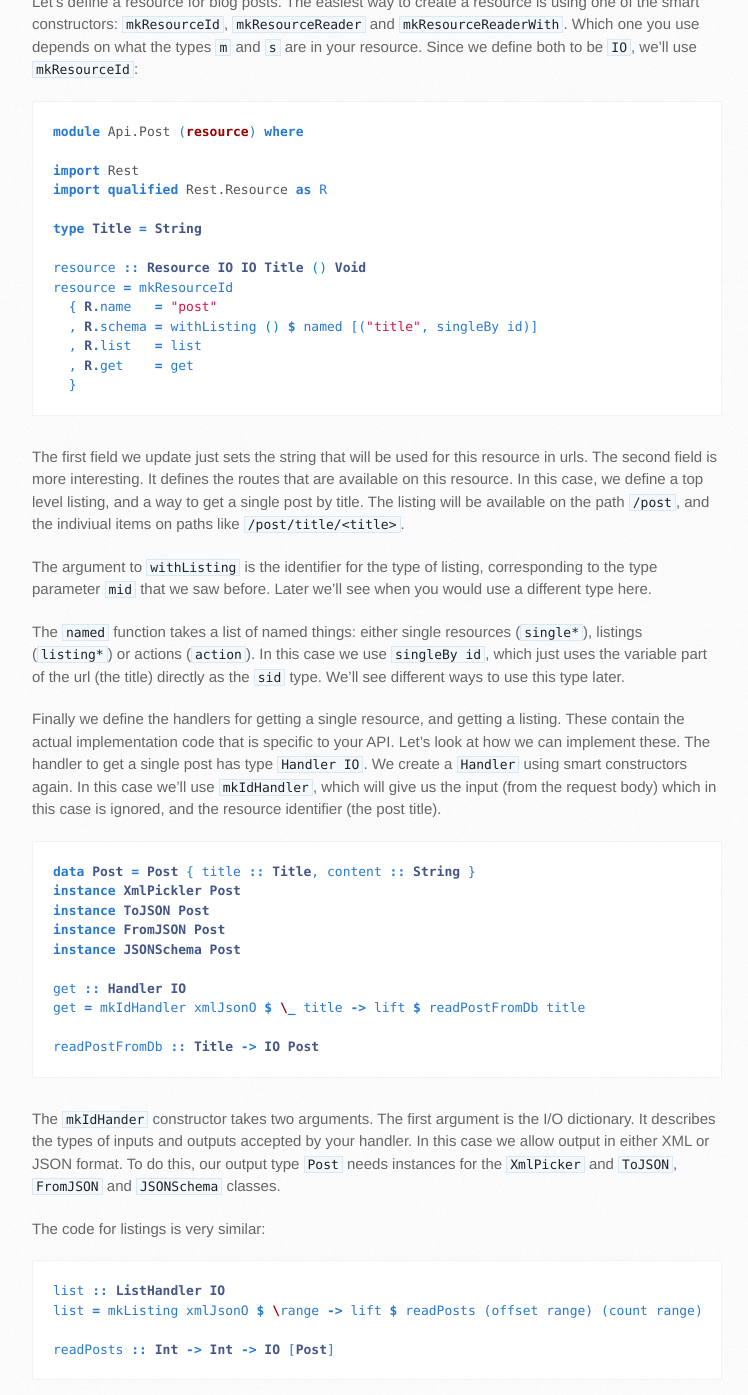
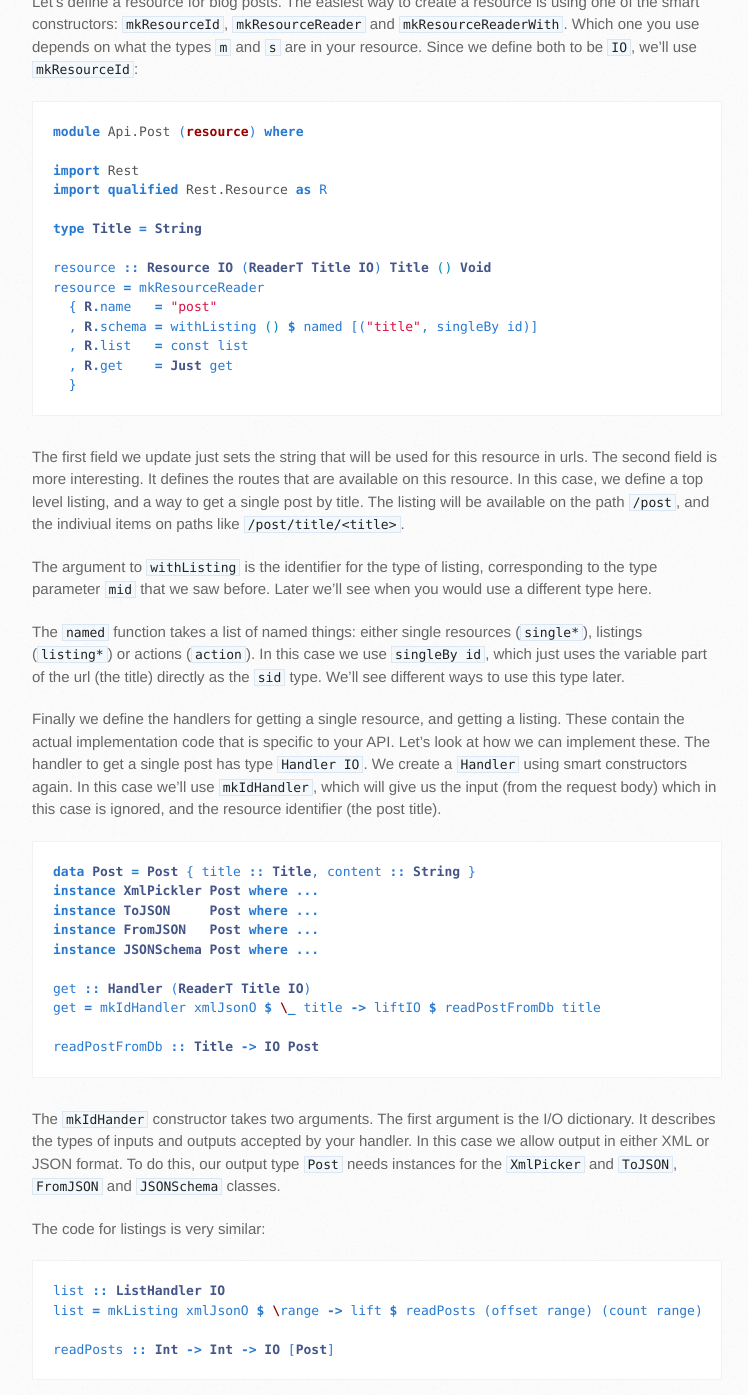
Before and after one commit to silkapp/rest, a Jekyll site: the page built from tutorial.md, in a window 1280 px wide and 1400 px high, scrolled down 867 px. Shown: the top 1395 px of the window, without its empty margins (138-886 px from the left). Built offline with Jekyll 4.4.1, drawn with Linux system fonts in a browser that asks for light colours; Markdown is read by kramdown in place of the engine named in the settings.

Commit message:
Fix some type errors in the tutorial.

````diff
--- a/tutorial.md
+++ b/tutorial.md
@@ -43,12 +43,12 @@ import qualified Rest.Resource as R
 
 type Title = String
 
-resource :: Resource IO IO Title () Void
-resource = mkResourceId
+resource :: Resource IO (ReaderT Title IO) Title () Void
+resource = mkResourceReader
   { R.name   = "post"
   , R.schema = withListing () $ named [("title", singleBy id)]
-  , R.list   = list
-  , R.get    = get
+  , R.list   = const list
+  , R.get    = Just get
   }
 ```
 
@@ -73,13 +73,13 @@ request body) which in this case is ignored, and the resource identifier (the po
 
 ``` haskell
 data Post = Post { title :: Title, content :: String }
-instance XmlPickler Post
-instance ToJSON Post
-instance FromJSON Post
-instance JSONSchema Post
+instance XmlPickler Post where ...
+instance ToJSON     Post where ...
+instance FromJSON   Post where ...
+instance JSONSchema Post where ...
 
-get :: Handler IO
-get = mkIdHandler xmlJsonO $ \_ title -> lift $ readPostFromDb title
+get :: Handler (ReaderT Title IO)
+get = mkIdHandler xmlJsonO $ \_ title -> liftIO $ readPostFromDb title
 
 readPostFromDb :: Title -> IO Post
 ```
````
